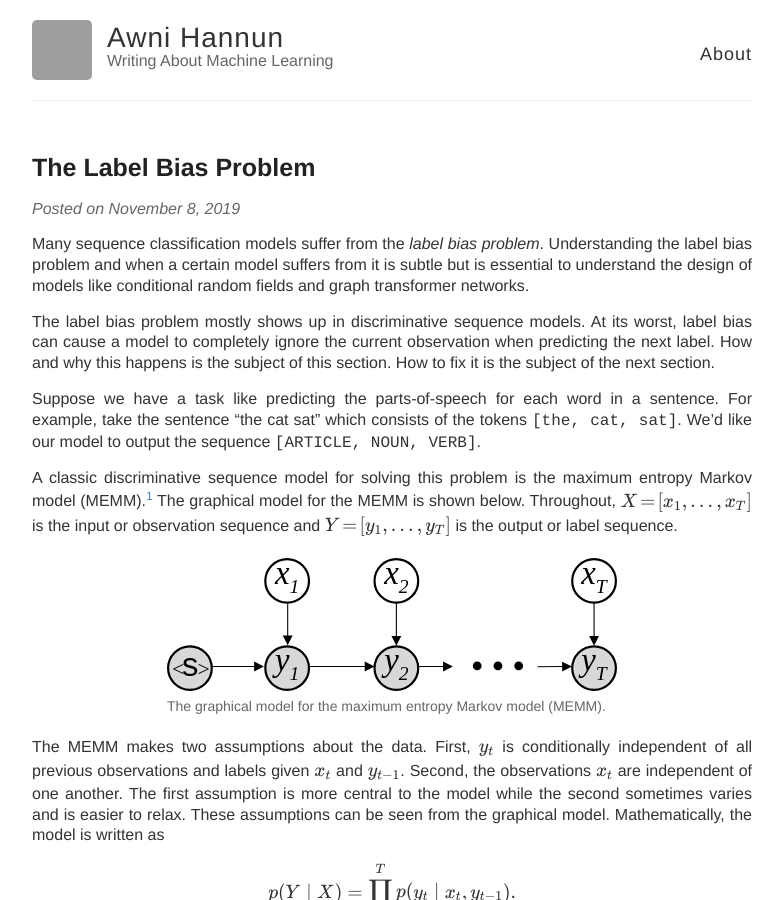
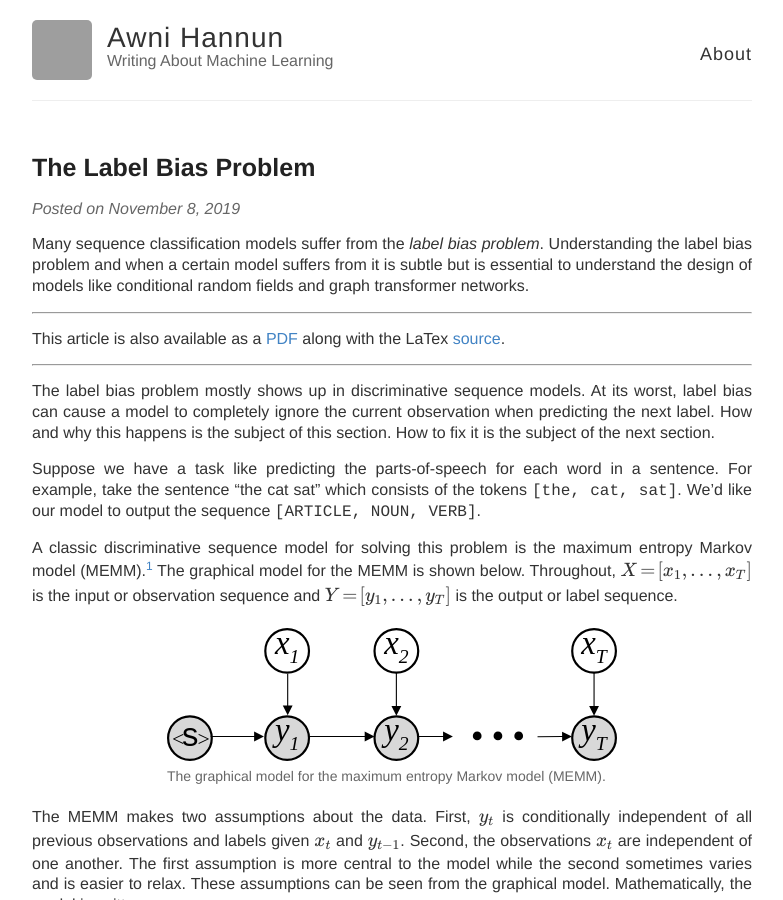
Before and after one commit to awni/awni.github.io, a Jekyll site: the page built from _posts/2019-11-8-label-bias.md, in a window 1280 px wide and 900 px high. Shown: the whole window, without its empty margins (248-1031 px from the left). Built offline with Jekyll 4.4.1, drawn with Linux system fonts in a browser that asks for light colours; nearby versions of some CDN libraries; comment, search, counter and statistics services are not loaded; grey boxes are pictures that could not be loaded.

Commit message:
pdf and latex in label bias

```diff
--- a/_posts/2019-11-8-label-bias.md
+++ b/_posts/2019-11-8-label-bias.md
@@ -8,6 +8,14 @@ Many sequence classification models suffer from the *label bias problem*.
 Understanding the label bias problem and when a certain model suffers from it
 is subtle but is essential to understand the design of models like conditional
 random fields and graph transformer networks.
+
+---
+
+This article is also available as a
+[PDF](https://www.awnihannun.com/writing/label_bias.pdf) along with the LaTex
+[source](https://github.com/awni/label_bias).
+
+---
 
 The label bias problem mostly shows up in discriminative sequence models. At
 its worst, label bias can cause a model to completely ignore the current
```
